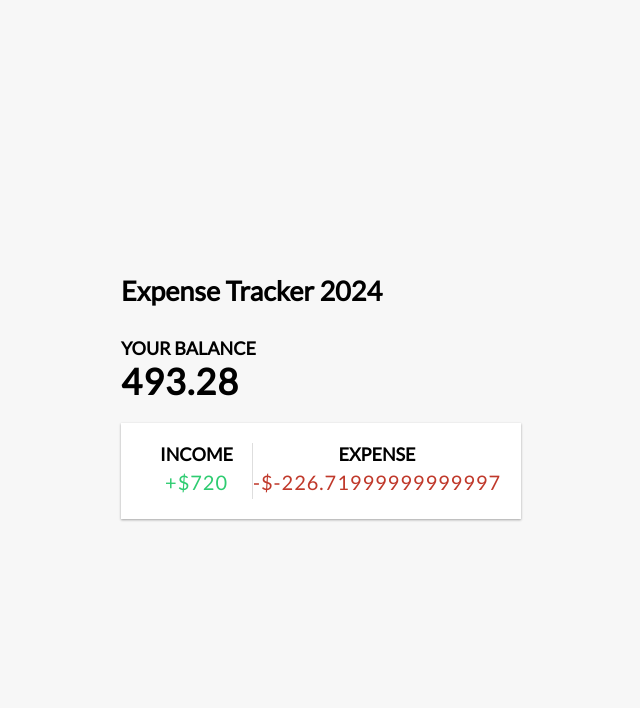
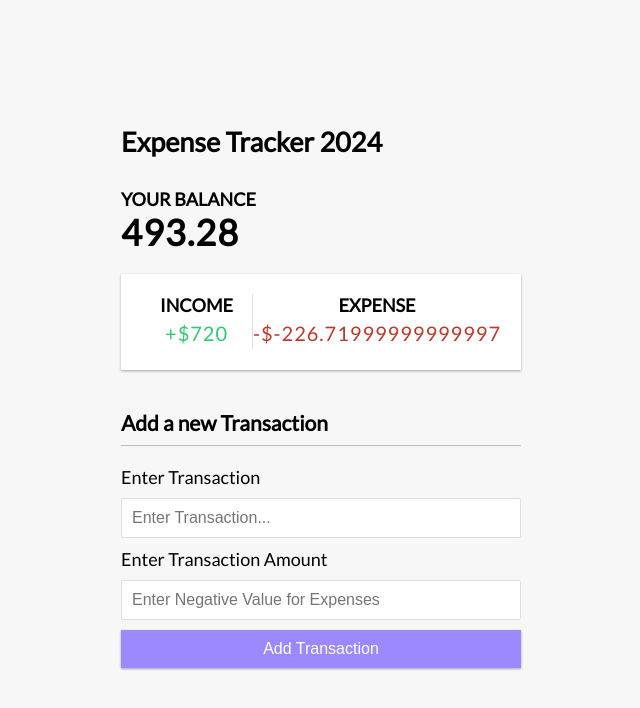
Before and after one commit to jreyestagh/homework4, a Vue app: page / in a window 1280 px wide. Shown: the top 708 px of the page, without its empty margins (319-959 px from the left). Built offline with nearby package versions, Linux system fonts and the light colour scheme.

Commit message:
Finished addtransaction component

```diff
--- a/src/App.vue
+++ b/src/App.vue
@@ -2,6 +2,8 @@
   import Header from './components/Header.vue';
   import Balance from './components/Balance.vue';
   import IncomeExpenses from './components/IncomeExpenses.vue';
+  import AddTransaction from './components/AddTransaction.vue';
+
   import {ref, computed} from 'vue'
 
   const transactions = ref([
@@ -41,6 +43,7 @@
   <div class="container">
     <Balance :total="sum"></Balance>
     <IncomeExpenses :income="moneyIn" :expense="moneyOut"></IncomeExpenses>
+    <AddTransaction></AddTransaction>
   </div>
 
 </template>
--- /dev/null
+++ b/src/components/AddTransaction.vue
@@ -0,0 +1,39 @@
+<script setup>
+import {ref, defineEmits} from 'vue';
+const text = ref('')
+const amount = ref('')
+
+const emit = defineEmits([
+    'transactionSubmitted'
+])
+
+const onSubmit= () =>{
+    const transactionData = {
+        text: text.value,
+        amout: parseFloat(amount.value),
+    }
+
+    emit('transactionSubmitted', transactionData)
+
+    text.value = ''
+    amount.value = ''
+}
+
+</script>
+
+<template>
+    <h3>Add a new Transaction</h3>
+    <form id="form" @submit.prevent="onSubmit">
+        <div class="form-control">
+            <label for="text">Enter Transaction</label>
+            <input type="text" id="text" v-model="text"placeholder="Enter Transaction...">
+        </div>
+        <div class="form-control">
+            <label for="amount">Enter Transaction Amount</label>
+            <input type="text" id="amount" v-model="amount"placeholder="Enter Negative Value for Expenses">
+        </div>
+        <button class="btn">Add Transaction</button>
+
+    </form>
+
+</template>
```
